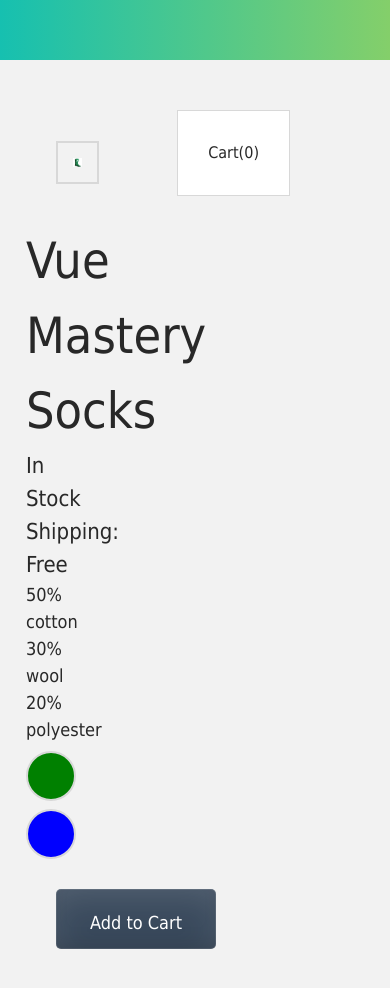
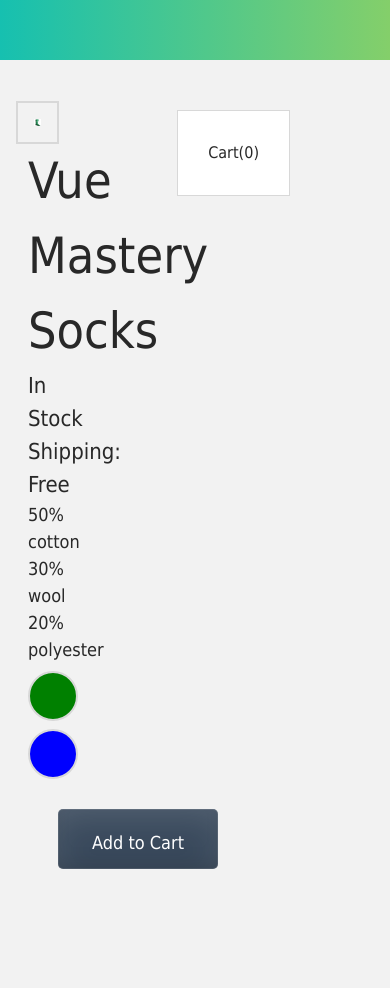
Before and after one commit to umbaomart/tailwindcss, a Vue app: page / in a window 390 px wide. Shown: the top 988 px of the page. After the commit the page ends 915 px from the top, so only its background shows below. Built offline with nearby package versions, Linux system fonts and the light colour scheme.

Commit message:
Add responsive classes

```diff
--- a/src/components/ProductDisplay.vue
+++ b/src/components/ProductDisplay.vue
@@ -51,12 +51,13 @@
 </script>
 
 <template>
-  <div class="product-display">
-    <div class="product-container">
-      <div class="product-image">
-        <img v-bind:src="image">
+  <div class="p-4">
+    <div class="flex flex-row flex-wrap">
+      <div class="w-[100%] md:w-[50%]">
+        <img class="w-[70%] m40px p-4 border-2 border-solid border-[#d8d8d8]"
+          v-bind:src="image">
       </div>
-      <div class="product-info">
+      <div class="w-[100%] md:w-[50%] ml-3 md:ml-0">
         <h1>{{ title }}</h1>
         <p v-if="inStock">In Stock</p>
         <p v-else>Out of Stock</p>
@@ -87,28 +88,6 @@
 </template>
 
 <style scoped>
-
-.product-display {
-  padding: 16px;
-}
-
-.product-container {
-  display: flex;
-  flex-direction: row;
-  flex-wrap: wrap;
-}
-
-.product-image {
-  width: 100%;
-}
-
-img {
-  width: 70%;
-  margin: 40px;
-  padding: 15px;
-  border: 2px solid #d8d8d8;
-}
-
 .product-info {
   width: 100%;
   margin-left: 10px;
@@ -144,15 +123,4 @@
   cursor: not-allowed;
 }
 
-@media only screen and (min-width: 860px) {
-
-  .product-image {
-    width: 50%;
-  }
-
-  .product-info {
-    width: 50%;
-    margin-left: 0;
-  }
-}
 </style>
```
